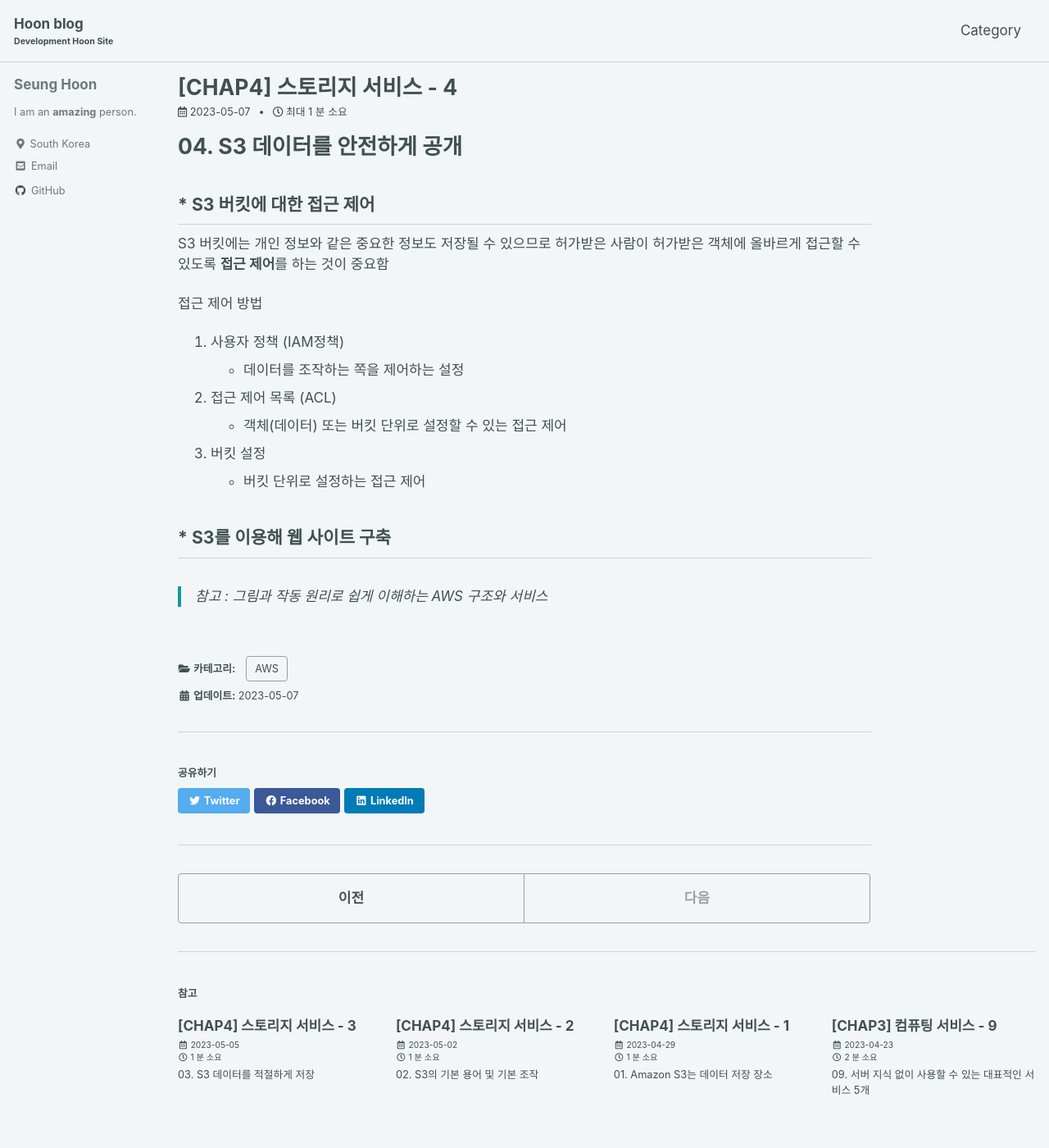
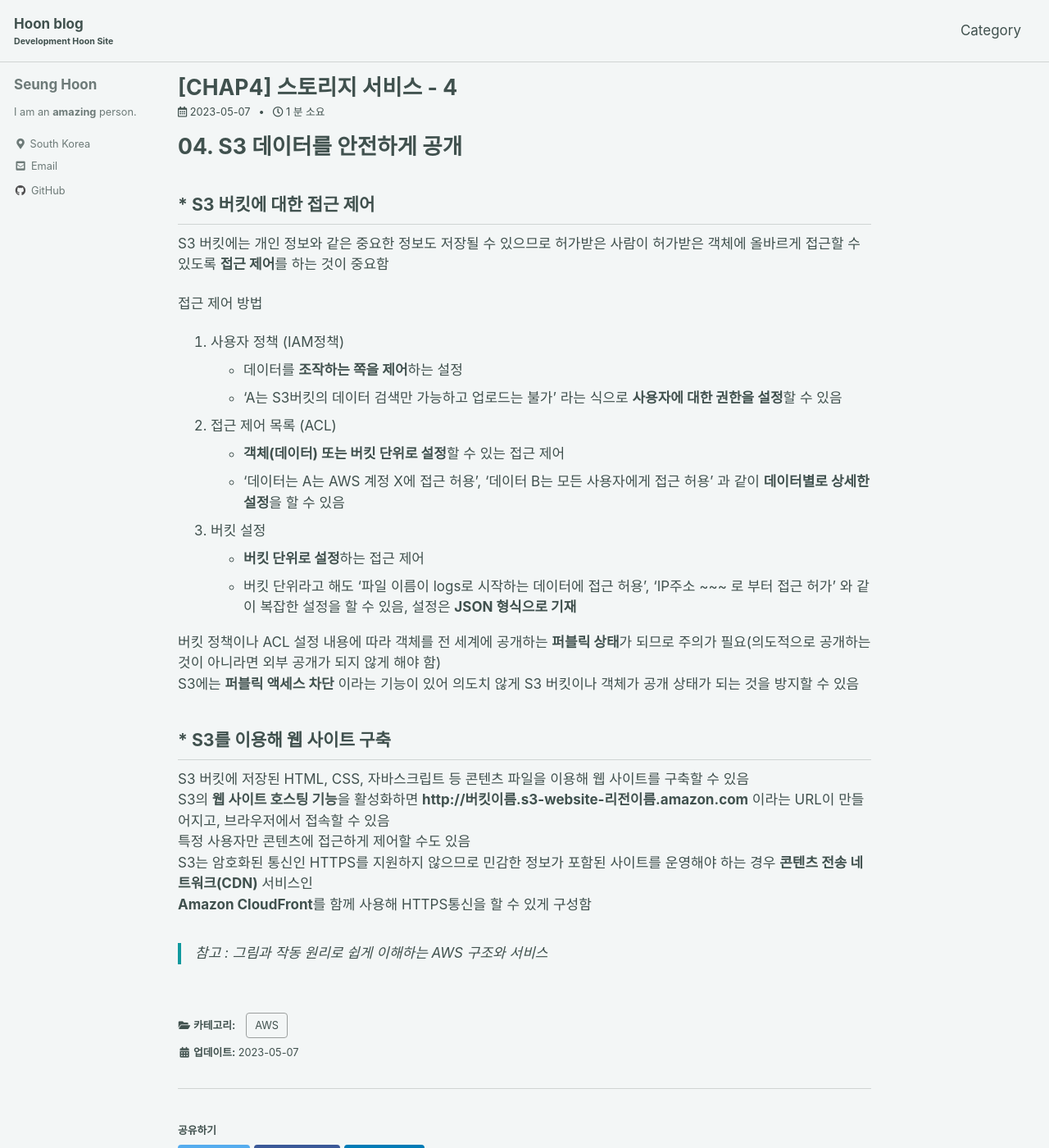
Before and after one commit to ibk01161/ibk01161.github.io, a Jekyll site: the page built from _posts/2023-05-07-aws4_04.md, in a window 1280 px wide and 1400 px high. Shown: the whole window at 82% size. Built offline with Jekyll 4.4.1, drawn with Linux system fonts in a browser that asks for light colours; cached includes are drawn as plain includes.

Commit message:
Add Post

```diff
--- a/_posts/2023-05-07-aws4_04.md
+++ b/_posts/2023-05-07-aws4_04.md
@@ -12,16 +12,29 @@ S3 버킷에는 개인 정보와 같은 중요한 정보도 저장될 수 있으
 
 접근 제어 방법
 1. 사용자 정책 (IAM정책)
-  - 데이터를 조작하는 쪽을 제어하는 설정
+  - 데이터를 **조작하는 쪽을 제어**하는 설정
+  - 'A는 S3버킷의 데이터 검색만 가능하고 업로드는 불가' 라는 식으로 **사용자에 대한 권한을 설정**할 수 있음
 
 2. 접근 제어 목록 (ACL)
-  - 객체(데이터) 또는 버킷 단위로 설정할 수 있는 접근 제어
+  - **객체(데이터) 또는 버킷 단위로 설정**할 수 있는 접근 제어
+  - '데이터는 A는 AWS 계정 X에 접근 허용', '데이터 B는 모든 사용자에게 접근 허용' 과 같이 **데이터별로 상세한 설정**을 할 수 있음
 
 3. 버킷 설정
-  - 버킷 단위로 설정하는 접근 제어
+  - **버킷 단위로 설정**하는 접근 제어
+  - 버킷 단위라고 해도 '파일 이름이 logs로 시작하는 데이터에 접근 허용', 'IP주소 ~~~ 로 부터 접근 허가' 와 같이 복잡한 설정을 할 수 있음, 설정은 **JSON 형식으로 기재**
+
+버킷 정책이나 ACL 설정 내용에 따라 객체를 전 세계에 공개하는 **퍼블릭 상태**가 되므로 주의가 필요(의도적으로 공개하는 것이 아니라면 외부 공개가 되지 않게 해야 함)
+S3에는 **퍼블릭 액세스 차단** 이라는 기능이 있어 의도치 않게 S3 버킷이나 객체가 공개 상태가 되는 것을 방지할 수 있음
 
 
 ## * S3를 이용해 웹 사이트 구축
 
+S3 버킷에 저장된 HTML, CSS, 자바스크립트 등 콘텐츠 파일을 이용해 웹 사이트를 구축할 수 있음
+S3의 **웹 사이트 호스팅 기능**을 활성화하면 **http://버킷이름.s3-website-리전이름.amazon.com** 이라는 URL이 만들어지고, 브라우저에서 접속할 수 있음
+특정 사용자만 콘텐츠에 접근하게 제어할 수도 있음
+S3는 암호화된 통신인 HTTPS를 지원하지 않으므로 민감한 정보가 포함된 사이트를 운영해야 하는 경우 **콘텐츠 전송 네트워크(CDN)** 서비스인
+**Amazon CloudFront**를 함께 사용해 HTTPS통신을 할 수 있게 구성함
+
+
 
 > 참고 : 그림과 작동 원리로 쉽게 이해하는 AWS 구조와 서비스
```
